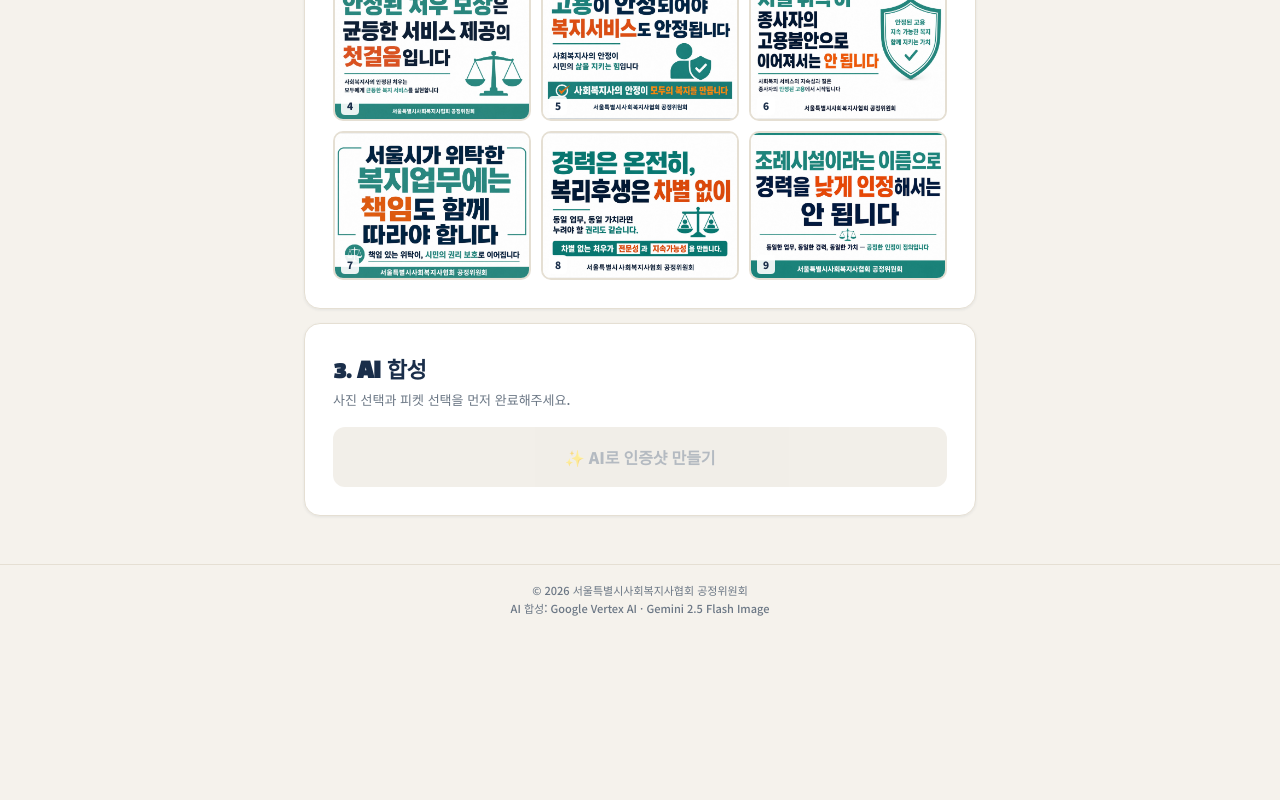
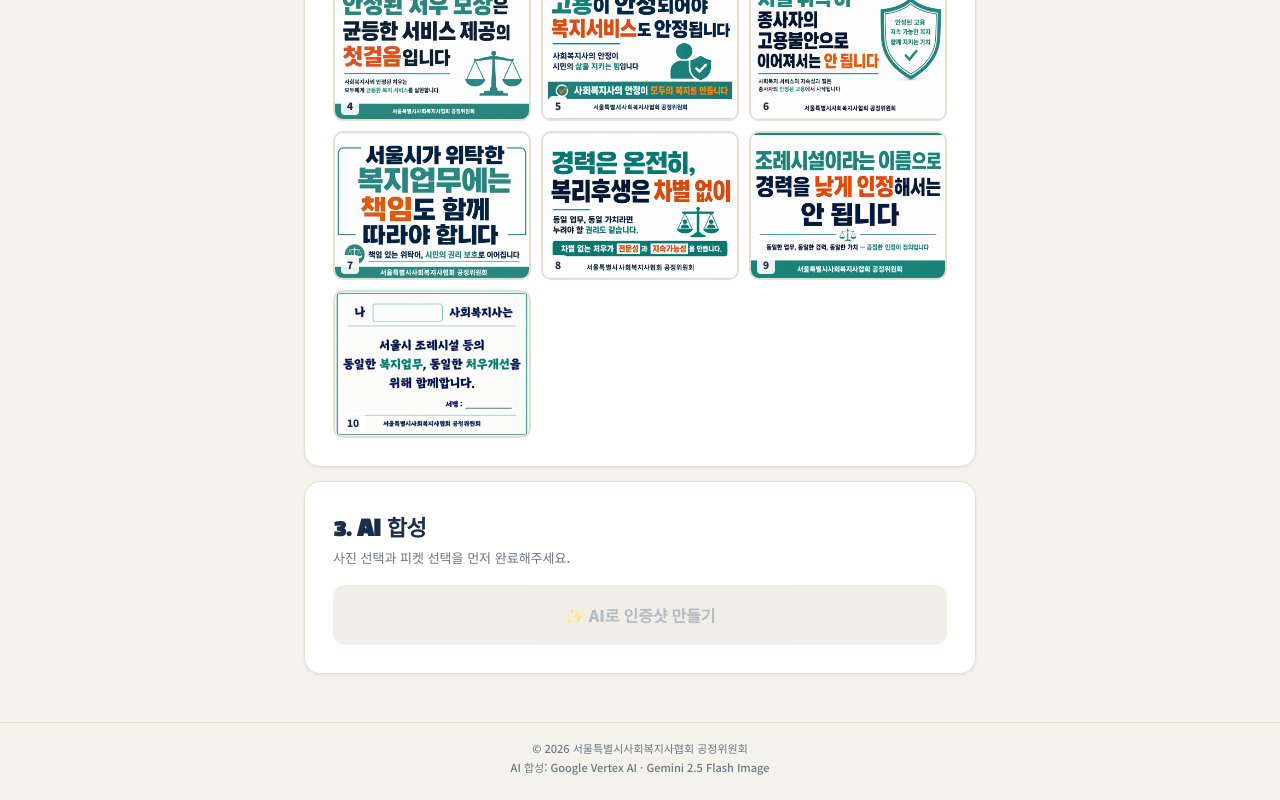
Before and after one commit to kosuk1231/picket, a React (Vite) app: page / in a window 1280 px wide. Shown: the part 1456-2256 px from the top of the page. Before the commit the page ends 2098 px from the top, so only its background shows below. Built offline with nearby package versions, Linux system fonts and the light colour scheme.

Commit message:
Add files via upload

```diff
--- a/src/pickets.js
+++ b/src/pickets.js
@@ -9,6 +9,7 @@ export const PICKETS = [
   { id: 7, file: '/pickets/picket-7.png', title: '서울시가 위탁한 복지업무에는 책임도 함께' },
   { id: 8, file: '/pickets/picket-8.png', title: '경력은 온전히, 복리후생은 차별 없이' },
   { id: 9, file: '/pickets/picket-9.png', title: '조례시설이라는 이름으로 경력을 낮게 인정해서는 안 됩니다' },
+  { id: 10, file: '/pickets/picket-10.png', title: '나, 사회복지사는 서울시 조례시설 등의 동일한 복지업무, 동일한 처우개선을 위해 함께합니다' },
 ];
 
 // 모든 인증샷에 공통으로 들어가는 캠페인 해시태그 (5개 고정)
```
